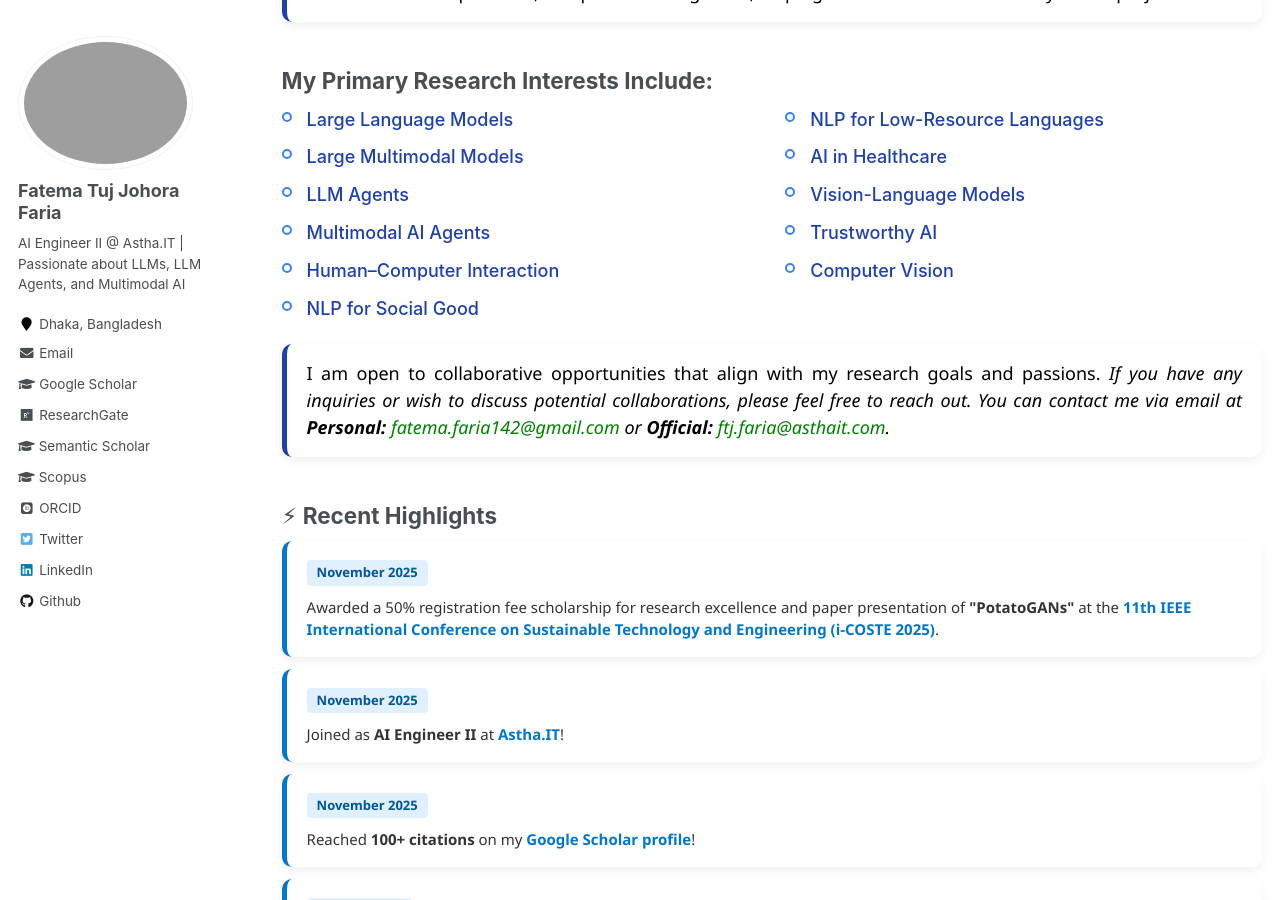
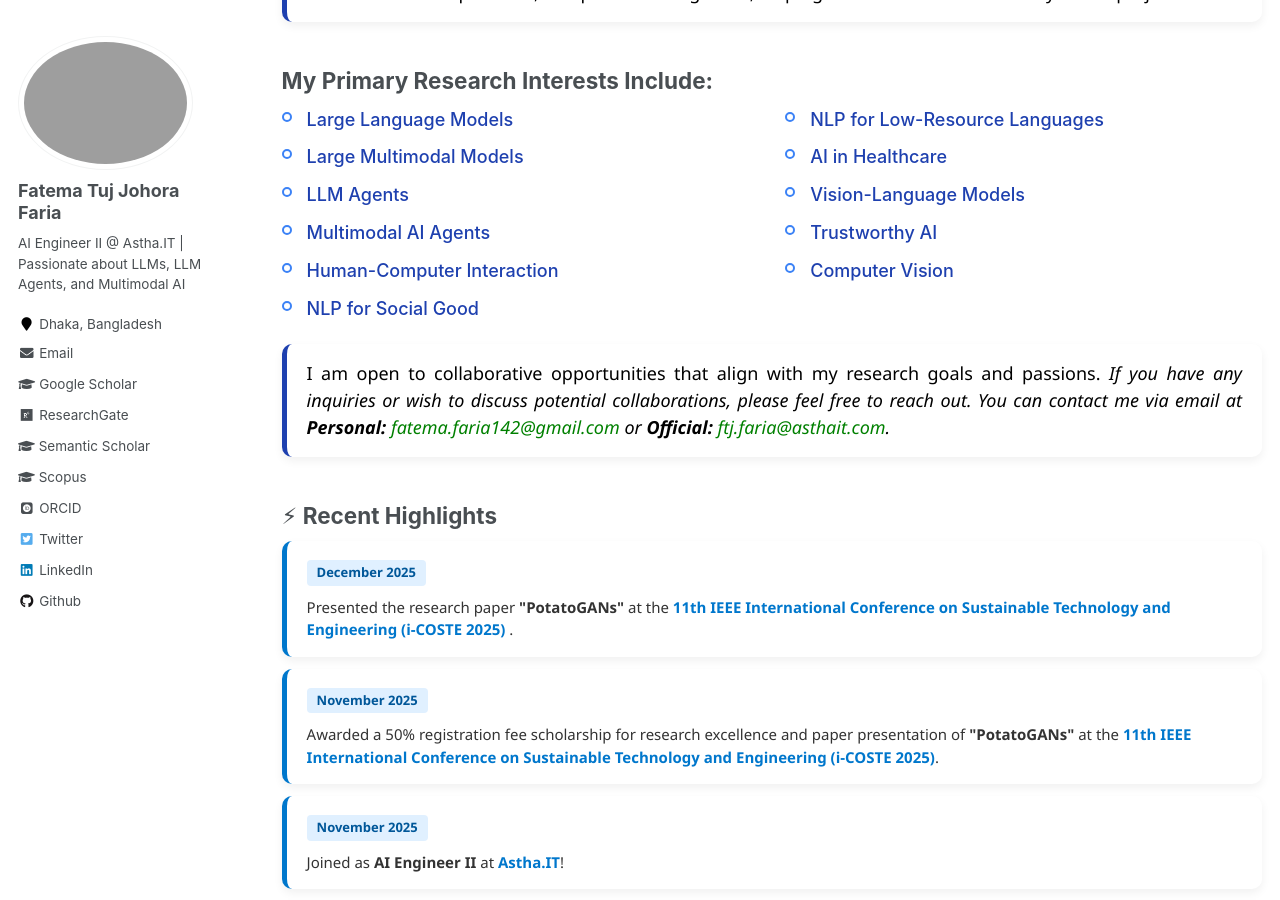
Before and after one commit to fatemafaria142/fatemafaria142.github.io, a Jekyll site: the page built from _pages/about.md, in a window 1280 px wide and 900 px high, scrolled down 709 px. Built offline with Jekyll 4.4.1, drawn with Linux system fonts in a browser that asks for light colours; some web fonts are replaced.

Commit message:
Update News

```diff
--- a/_pages/about.md
+++ b/_pages/about.md
@@ -211,7 +211,7 @@ My expertise lies in designing, developing, and deploying generative AI-based ap
   <li><em>Large Multimodal Models</em></li>
   <li><em>LLM Agents</em></li>
   <li><em>Multimodal AI Agents</em></li>
-  <li><em>Human–Computer Interaction</em></li>
+  <li><em>Human-Computer Interaction</em></li>
   <li><em>NLP for Social Good</em></li>
 </ul>
 <ul>
@@ -239,6 +239,18 @@ My expertise lies in designing, developing, and deploying generative AI-based ap
 
 ## ⚡ Recent Highlights
 <div class="news-wrapper">
+
+<!-- 2025 -->
+<div class="news-card year-2025">
+  <div class="news-date">December 2025</div>
+  <div class="news-desc">
+    Presented the research paper <strong>"PotatoGANs"</strong> at the
+    <a class="news-link" href="https://i-coste.org/" target="_blank">
+      11th IEEE International Conference on Sustainable Technology and Engineering (i-COSTE 2025)
+    </a>.
+  </div>
+</div>
+
 
 <!-- 2025 -->
 <div class="news-card year-2025">
```
Also changed, not shown: _pages/news.md (+11 -0 lines), _pages/publications.md (+2 -2 lines), _pages/research.md (+3 -3 lines).
